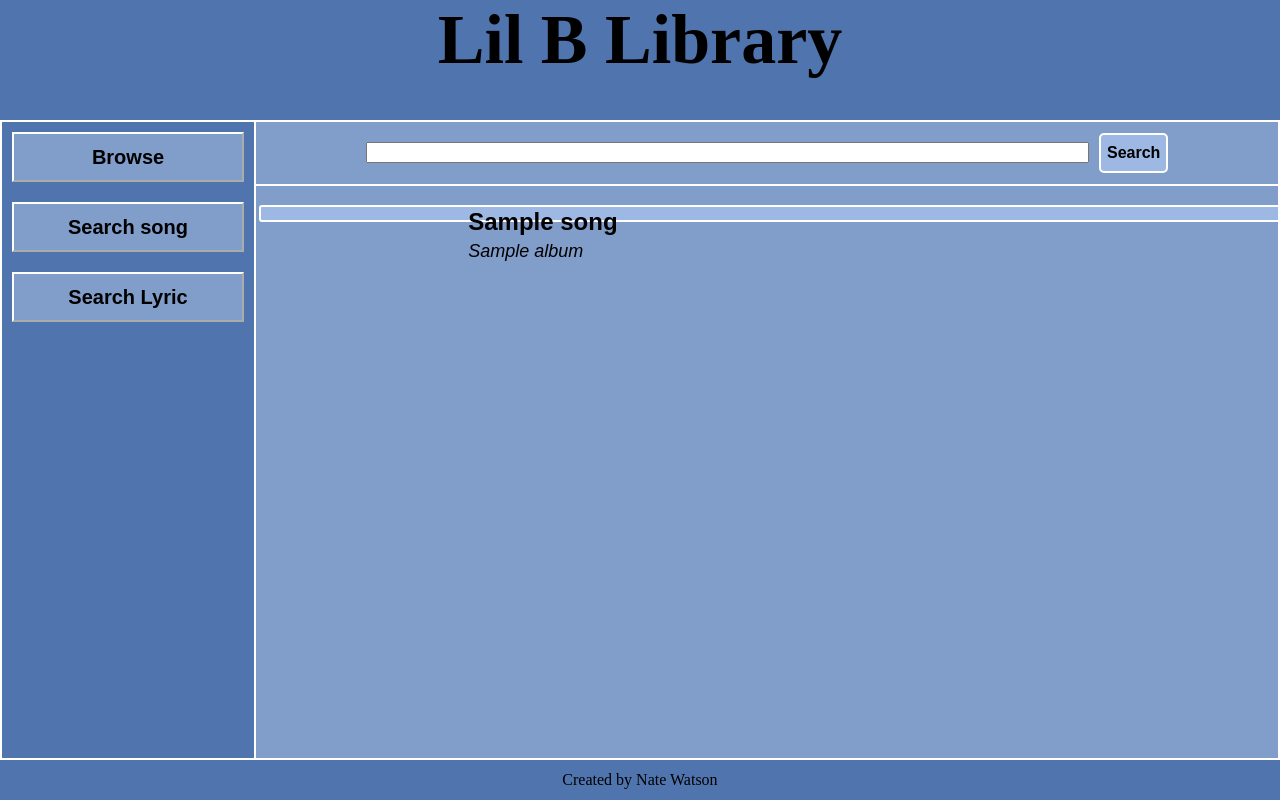
After one commit to natehwatson/LilBLibrary, a Flask app: template src/templates/index.html in a window 1280 px wide. The commit adds this page. Run offline with Flask 3, Linux system fonts and the light colour scheme; the template is opened without the code that fills it: most values are stand-ins (such as "Sample title", 1, 10 or a date in 2020).

Commit message:
more on website design and added songs dynamically

```diff
--- /dev/null
+++ b/src/app.py
@@ -0,0 +1,36 @@
+from flask import Flask, render_template
+from static.python import newSongOperations
+from jinja2 import Environment, PackageLoader, select_autoescape
+import os
+import sys
+
+# ensure project root is on sys.path so imports like `import src.whatever` work
+_project_root = os.path.dirname(os.path.dirname(os.path.abspath(__file__)))
+if _project_root not in sys.path:
+  sys.path.insert(0, _project_root)
+
+env = Environment(
+  loader=PackageLoader("src", "templates"),
+  autoescape=select_autoescape()
+)
+
+app = Flask(__name__)
+
+
+
+@app.route("/")
+def home():
+  songObjs = newSongOperations.createAllSongs()
+
+  return render_template("index.html",songs=songObjs)
+
+@app.route("/search/<inputText>")
+def search(inputText):
+  return None # TODO
+
+@app.route("/returnjson")
+def returnjson():
+  return app.send_static_file("data/library.json")
+
+if __name__ == "__main__":
+  app.run(host='0.0.0.0', debug=True)
--- a/static/css/index.css
+++ b/src/static/css/index.css
@@ -14,6 +14,8 @@ html, body {
 #header {
     width: 100%;
     height: 15vh;
+    justify-content: center;
+    align-items: center;
     text-align: center;
     font-size: 70px;
     font-weight: bold;
@@ -56,10 +58,15 @@ html, body {
     margin: 10px;
     font-size: 20px;
     font-weight: bold;
-    color: white;
+    color: black;
     background-color: #819dc9;
     border-color: white;
     border-width: 2px;
+}
+
+.sidebarButton:hover {
+    background-color: #9db8e2;
+    cursor: pointer;
 }
 
 #searchContainer {
@@ -79,13 +86,13 @@ html, body {
 }
 
 #searchButton {
-    height: 30px;
+    height: 40px;
     margin-left: 10px;
     font-size: 16px;
     font-weight: bold;
-    color: white;
-    background-color: #819dc9;
-    border: none;
+    color: black;
+    background-color: #9db8e2;
+    border: solid white 2px;
     border-radius: 5px;
 }
 
--- /dev/null
+++ b/src/static/css/song.css
@@ -0,0 +1,52 @@
+#songContainer {
+    display: flex;
+    flex-direction: row;
+    align-items: center;
+    justify-content: center;
+    background-color: #9db8e2;
+    width: 100%;
+    height: 20%;
+    border-style: solid;
+    border-color: white;
+    border-width: 2px;
+    border-radius: 3px;
+    margin: 3px;
+}
+#songContainer:hover {
+    background-color: #819dc9;
+    cursor: pointer;
+}
+#albumCoverContainer {
+    display: flex;
+    justify-content: center;
+    align-items: center;
+    width: 20%;
+    height: 100%;
+    box-sizing: border-box;
+}
+#songInfoContainer {
+    display: flex;
+    flex-direction: column;
+    justify-content: left;
+    align-items: flex-start;
+    width: 80%;
+    height: 100%;
+    box-sizing: border-box;
+    gap: 5px;
+}
+#songTitle {
+    font-size: 24px;
+    font-weight: bold;
+    color: black;
+}
+#songAlbum {
+    font-size: 18px;
+    font-style: italic;
+    color: black;
+}
+#songLyrics {
+    font-size: 16px;
+    color: black;
+    overflow: hidden;
+    text-overflow: ellipsis;
+}
--- a/static/python/Song.py
+++ b/src/static/python/Song.py
@@ -1,5 +1,5 @@
 class Song:
-    def __init__(self, title, album, lyrics=""):
+    def __init__(self, title, lyrics="", album=""):
         self.title = title
         self.album = album
         self.lyrics = lyrics
--- /dev/null
+++ b/src/static/python/SongFactory.py
@@ -0,0 +1,5 @@
+
+from .Song import Song
+
+def createSong(title, lyrics, album=""):
+    return Song(title, lyrics, album)
--- /dev/null
+++ b/src/static/python/homePage.py
@@ -0,0 +1,4 @@
+from static.python import oldSongOperations
+
+def search(inputText):
+    songs = oldSongOperations.searchSongs(inputText)
--- a/static/python/LilBLibrary.py
+++ b/src/static/python/newSongOperations.py
@@ -17,6 +17,7 @@ LyricToToken = defaultdict(list)
 SongToToken = defaultdict(list)
 SongToNotes = defaultdict(list)
 SongToNotesTokens = defaultdict(list)
+SongtoObject = []
 
 def tokenize(lyric):
   tokenList = []
@@ -157,7 +158,7 @@ def searchSong(song, returnLength=3):
   if (returnLength > 0):
     print(f"no more results found.")
 
-def searchLyric(string, returnLength=3):
+def searchLyric(string):
   pointsPerLyric = defaultdict(int)
   string = normalizeEntry(string)
   searchTokenList = tokenize(string)
@@ -171,13 +172,15 @@ def searchLyric(string, returnLength=3):
     print("no matching lyrics found")
     return
 
-  pointsPerLyric = sorted(pointsPerLyric.items(), key=lambda item: item[1], reverse=True)
+  sortedLyrics = sorted(pointsPerLyric.items(), key=lambda item: item[1], reverse=True)
 
-  for lyric, points in pointsPerLyric[0:returnLength]:
-    print(f"Lyric: {GREEN}\'{lyric}\'{RESET} found in: {CYAN}{LyricToSong.get(lyric)}{RESET}")
-    returnLength -= 1
-  if (returnLength > 0):
-    print(f"no more results found.")
+  lyricList =[]
+  for lyric, points in sortedLyrics:
+    createSongFromLyric(lyric)
+    lyricList.append(lyric)
+  return lyricList
+
+
 
 def searchNotes(string, returnLength=3):
   pointsPerSong = defaultdict(int)
@@ -228,17 +231,36 @@ def importLibrary():
   except json.JSONDecodeError:
     print("Error decoding JSON from library file. Starting with an empty library.")
 
+def createAllSongs():
+  importLibrary()
+  for song, lyric in songToLyric.items():
+    from .SongFactory import createSong
+    songObj = createSong(song, lyric)
+    SongtoObject.append(songObj)
+  return SongtoObject
 
-def main():
+def createSongs(songList):
   importLibrary()
-  printDict()
-  addSong("Have a good day based freestyle", "my names brandon thats my real name")
-  addSong("Sooo Based Freestyle", "wanna hundred thousand")
-  addSong("Sooo Based Freestyle", "I aint even stutter")
-  addSong("Sooo Based Freestyle", "aint nun better")
-  printDict()
-  exportLibrary()
+  for song in songList:
+    if song in songToLyric:
+      from .SongFactory import createSong
+      songObj = createSong(song, songToLyric.get(song))
+      SongtoObject.append(songObj)
+  return SongtoObject
 
+def createSongsFromLyrics(lyricList):
+  importLibrary()
+  for lyric in lyricList:
+    if lyric in LyricToSong:
+      from .SongFactory import createSong
+      songObj = createSong(songToLyric.get(lyric), lyric)
+      SongtoObject.append(songObj)
+  return SongtoObject
 
-if __name__ == "__main__":
-  main()
+def createSongFromLyric(lyric):
+  importLibrary()
+  if lyric in LyricToSong:
+    from .SongFactory import createSong
+    songObj = createSong(songToLyric.get(lyric), lyric)
+    return songObj
+  return None
--- a/templates/index.html
+++ b/src/templates/index.html
@@ -22,7 +22,11 @@
                     <button id="searchButton">Search</button>
                 </div>
                 <div id="displayContainer">
-                    <!--- songs go here --->
+                    <p>
+                        {% for song in songs %}
+                            {% include 'songItem.html' %}
+                        {% endfor %}
+                    </p>
                 </div>
             </div>
         </div>
--- /dev/null
+++ b/src/templates/songItem.html
@@ -0,0 +1,16 @@
+<!DOCTYPE html>
+<html>
+    <head>
+        <link rel="stylesheet" href="/static/css/song.css">
+    </head>
+    <button id="songContainer">
+        <div id="albumCoverContainer">
+
+        </div>
+        <div id="songInfoContainer">
+            <div id="songTitle">{{ song.title }}</div>
+            <div id="songAlbum">{{ song.album }}</div>
+            <div id="songLyrics">{{ song.lyrics }}</div>
+        </div>
+    </button>
+</html>
--- a/static/python/SongFactory.py
+++ /dev/null
@@ -1,5 +0,0 @@
-
-from .Song import Song
-
-def createSong(title, album, lyrics):
-    return Song(title, album, lyrics)
```
Also changed, not shown: app.py (deleted, +0 -12 lines), src/static/data/library.json (added, +1 -0 lines), src/static/python/oldSongOperations.py (added, +247 -0 lines), static/css/song.css (deleted, +0 -12 lines), templates/song.html (deleted, +0 -11 lines), src/static/images/lilBRedAndPurple.jpeg (renamed from static/images/lilBRedAndPurple.jpeg).
